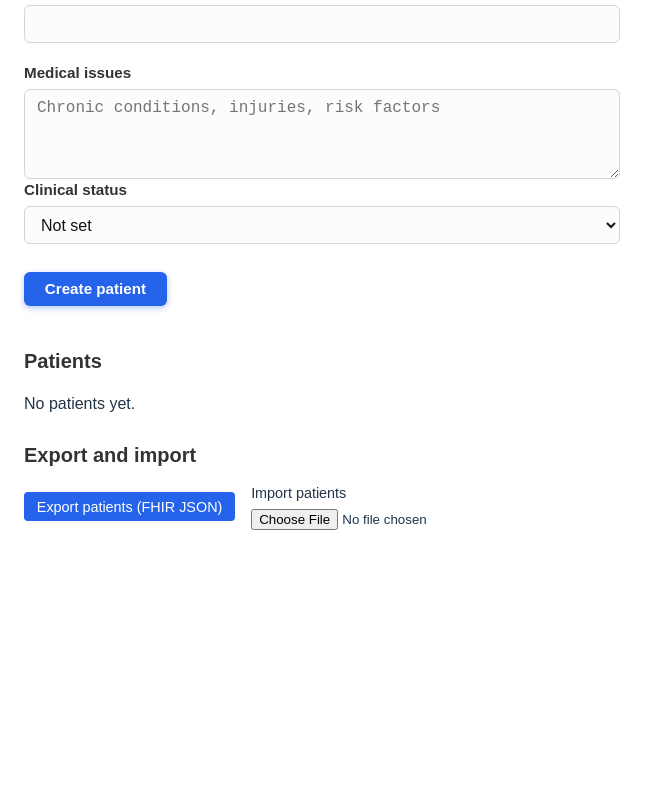
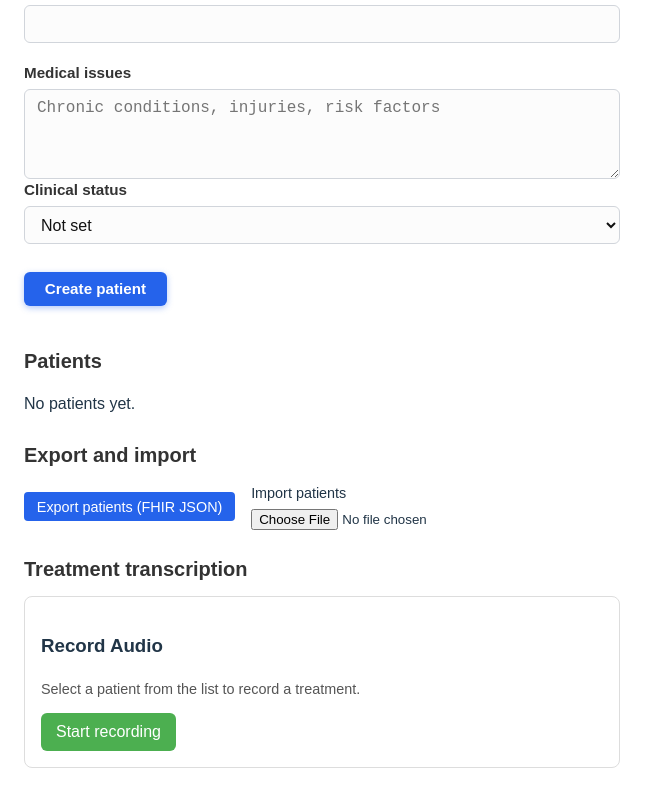
Before and after one commit to tamtam888/MedicalCare, a React (Vite) app: page / in a window 1280 px wide. Shown: the part 1082-1882 px from the top of the page, without its empty margins (0-662 px from the left). Before the commit the page ends 1644 px from the top, so only its background shows below. Built offline with nearby package versions, Linux system fonts and the light colour scheme.

Commit message:
Add treatment transcription feature with audio recording

```diff
--- a/src/App.jsx
+++ b/src/App.jsx
@@ -5,6 +5,7 @@ import PatientList from "./components/PatientList";
 import PatientHistory from "./components/PatientHistory";
 import AttachReports from "./components/AttachReports";
 import "./App.css";
+import RecordAudio from "./components/RecordAudio";
 
 const STORAGE_KEY = "patients";
 
@@ -27,12 +28,8 @@ function toFhirPatient(patient) {
     birthDate: patient.dateOfBirth || "",
     gender: patient.gender || "",
     telecom: [
-      patient.phone
-        ? { system: "phone", value: patient.phone }
-        : null,
-      patient.email
-        ? { system: "email", value: patient.email }
-        : null,
+      patient.phone ? { system: "phone", value: patient.phone } : null,
+      patient.email ? { system: "email", value: patient.email } : null,
     ].filter(Boolean),
     address: [
       {
@@ -72,9 +69,7 @@ function fromFhirPatient(fhirPatient) {
   const name = Array.isArray(fhirPatient.name)
     ? fhirPatient.name[0] || {}
     : {};
-  const given = Array.isArray(name.given)
-    ? name.given[0] || ""
-    : "";
+  const given = Array.isArray(name.given) ? name.given[0] || "" : "";
   const telecom = Array.isArray(fhirPatient.telecom)
     ? fhirPatient.telecom
     : [];
@@ -116,7 +111,6 @@ function fromFhirPatient(fhirPatient) {
 }
 
 function App() {
-  // Load patients once from localStorage on first render
   const [patients, setPatients] = useState(() => {
     try {
       const stored = localStorage.getItem(STORAGE_KEY);
@@ -141,7 +135,6 @@ function App() {
   const [selectedPatientIdNumber, setSelectedPatientIdNumber] =
     useState(null);
 
-  // Persist patients to localStorage whenever they change
   useEffect(() => {
     try {
       localStorage.setItem(STORAGE_KEY, JSON.stringify(patients));
@@ -157,7 +150,6 @@ function App() {
     const createdAt = new Date().toISOString();
     const idNumber = String(formData.idNumber).trim();
 
-    // Prevent duplicate ID numbers
     const exists = patients.some(
       (p) => String(p.idNumber).trim() === idNumber
     );
@@ -192,7 +184,6 @@ function App() {
     const newIdNumber = String(updatedData.idNumber).trim();
     const oldIdNumber = String(editingPatient.idNumber).trim();
 
-    // If ID number changed, ensure uniqueness
     if (newIdNumber !== oldIdNumber) {
       const exists = patients.some(
         (p) => String(p.idNumber).trim() === newIdNumber
@@ -285,10 +276,9 @@ function App() {
       })),
     };
 
-    const blob = new Blob(
-      [JSON.stringify(fhirBundle, null, 2)],
-      { type: "application/json" }
-    );
+    const blob = new Blob([JSON.stringify(fhirBundle, null, 2)], {
+      type: "application/json",
+    });
     const url = URL.createObjectURL(blob);
 
     const link = document.createElement("a");
@@ -319,18 +309,14 @@ function App() {
 
         const importedResources = json.entry
           .map((entry) => entry.resource)
-          .filter(
-            (res) => res && res.resourceType === "Patient"
-          );
+          .filter((res) => res && res.resourceType === "Patient");
 
         if (!importedResources.length) {
           alert("No Patient resources found in file.");
           return;
         }
 
-        const importedPatients = importedResources.map(
-          fromFhirPatient
-        );
+        const importedPatients = importedResources.map(fromFhirPatient);
 
         setPatients((prev) => {
           const map = new Map(
@@ -338,12 +324,8 @@ function App() {
               String(p.idNumber).trim(),
               {
                 ...p,
-                history: Array.isArray(p.history)
-                  ? p.history
-                  : [],
-                reports: Array.isArray(p.reports)
-                  ? p.reports
-                  : [],
+                history: Array.isArray(p.history) ? p.history : [],
+                reports: Array.isArray(p.reports) ? p.reports : [],
               },
             ])
           );
@@ -380,6 +362,31 @@ function App() {
     };
 
     reader.readAsText(file);
+  };
+
+  const handleSaveTranscription = (idNumber, transcriptionText) => {
+    if (!idNumber || !transcriptionText || !transcriptionText.trim()) {
+      return;
+    }
+
+    const entry = {
+      id: crypto.randomUUID(),
+      type: "Transcription",
+      title: "Treatment transcription",
+      date: new Date().toISOString(),
+      summary: transcriptionText.trim(),
+    };
+
+    setPatients((prev) =>
+      prev.map((p) =>
+        p.idNumber === idNumber
+          ? {
+              ...p,
+              history: [...(p.history || []), entry],
+            }
+          : p
+      )
+    );
   };
 
   return (
@@ -434,6 +441,14 @@ function App() {
         </div>
       </section>
 
+      <section className="app-section">
+        <h2 className="section-title">Treatment transcription</h2>
+        <RecordAudio
+          selectedPatient={selectedPatient}
+          onSaveTranscription={handleSaveTranscription}
+        />
+      </section>
+
       {selectedPatient && (
         <section className="app-section">
           <h2 className="section-title">
--- /dev/null
+++ b/src/components/RecordAudio.css
@@ -0,0 +1,91 @@
+.record-audio-container {
+  padding: 1rem;
+  border: 1px solid #ddd;
+  border-radius: 8px;
+}
+
+.btn-start {
+  padding: 10px 15px;
+  background-color: #4caf50;
+  color: white;
+  border: none;
+  border-radius: 6px;
+  cursor: pointer;
+}
+
+.btn-stop {
+  padding: 10px 15px;
+  background-color: #e53935;
+  color: white;
+  border: none;
+  border-radius: 6px;
+  cursor: pointer;
+}
+
+.audio-preview {
+  margin-top: 1rem;
+}
+
+.live-transcription-box {
+  margin-top: 1rem;
+  padding: 12px;
+  border: 1px solid #ccc;
+  background: #fefefe;
+  border-radius: 6px;
+}
+
+.transcription-text {
+  margin-top: 8px;
+  font-size: 14px;
+  line-height: 1.4;
+  color: #333;
+  min-height: 40px;
+}
+.record-audio-container {
+  padding: 1rem;
+  border: 1px solid #ddd;
+  border-radius: 8px;
+}
+
+.btn-start {
+  padding: 10px 15px;
+  background-color: #4caf50;
+  color: white;
+  border: none;
+  border-radius: 6px;
+  cursor: pointer;
+}
+
+.btn-stop {
+  padding: 10px 15px;
+  background-color: #e53935;
+  color: white;
+  border: none;
+  border-radius: 6px;
+  cursor: pointer;
+}
+
+.audio-preview {
+  margin-top: 1rem;
+}
+
+.live-transcription-box {
+  margin-top: 1rem;
+  padding: 12px;
+  border: 1px solid #ccc;
+  background: #fefefe;
+  border-radius: 6px;
+}
+
+.transcription-text {
+  margin-top: 8px;
+  font-size: 14px;
+  line-height: 1.4;
+  color: #333;
+  min-height: 40px;
+}
+.recording-patient-label {
+  margin-bottom: 0.75rem;
+  font-size: 0.9rem;
+  color: #555;
+}
--- /dev/null
+++ b/src/components/RecordAudio.jsx
@@ -0,0 +1,157 @@
+import React, { useState, useRef, useEffect } from "react";
+import "./RecordAudio.css";
+
+function RecordAudio({ selectedPatient, onSaveTranscription }) {
+  const [isRecording, setIsRecording] = useState(false);
+  const [audioURL, setAudioURL] = useState("");
+  const [transcription, setTranscription] = useState("");
+  const transcriptionIntervalRef = useRef(null);
+
+  const mediaRecorderRef = useRef(null);
+  const audioChunksRef = useRef([]);
+
+  const fakeWords = [
+    "The",
+    "patient",
+    "report",
+    "indicates",
+    "mild",
+    "tension,",
+    "voice",
+    "fatigue,",
+    "breathing",
+    "improving.",
+    "Continue",
+    "hydration",
+    "and",
+    "daily",
+    "exercises.",
+    "Recommend",
+    "follow-up.",
+  ];
+
+  const startFakeTranscription = () => {
+    let index = 0;
+
+    transcriptionIntervalRef.current = setInterval(() => {
+      setTranscription((prev) => prev + " " + fakeWords[index]);
+      index = (index + 1) % fakeWords.length;
+    }, 800);
+  };
+
+  const stopFakeTranscription = () => {
+    if (transcriptionIntervalRef.current) {
+      clearInterval(transcriptionIntervalRef.current);
+      transcriptionIntervalRef.current = null;
+    }
+  };
+
+  const handleStart = async () => {
+    if (!selectedPatient) {
+      console.warn("No patient selected for recording.");
+      return;
+    }
+
+    try {
+      const stream = await navigator.mediaDevices.getUserMedia({ audio: true });
+
+      audioChunksRef.current = [];
+      const recorder = new MediaRecorder(stream);
+
+      recorder.ondataavailable = (event) => {
+        audioChunksRef.current.push(event.data);
+      };
+
+      recorder.onstop = () => {
+        const audioBlob = new Blob(audioChunksRef.current, {
+          type: "audio/mp3",
+        });
+        const url = URL.createObjectURL(audioBlob);
+        setAudioURL(url);
+      };
+
+      recorder.start();
+      mediaRecorderRef.current = recorder;
+
+      setIsRecording(true);
+      setTranscription("");
+      startFakeTranscription();
+    } catch (error) {
+      console.error("Error accessing microphone:", error);
+    }
+  };
+
+  const handleStop = () => {
+    if (mediaRecorderRef.current) {
+      mediaRecorderRef.current.stop();
+    }
+
+    stopFakeTranscription();
+    setIsRecording(false);
+
+    if (
+      selectedPatient &&
+      onSaveTranscription &&
+      transcription &&
+      transcription.trim()
+    ) {
+      onSaveTranscription(selectedPatient.idNumber, transcription);
+    }
+  };
+
+  useEffect(() => {
+    return () => {
+      stopFakeTranscription();
+    };
+  }, []);
+
+  return (
+    <div className="record-audio-container">
+      <h3>Record Audio</h3>
+
+      {selectedPatient ? (
+        <p className="recording-patient-label">
+          Recording for: {selectedPatient.firstName}{" "}
+          {selectedPatient.lastName} (ID {selectedPatient.idNumber})
+        </p>
+      ) : (
+        <p className="recording-patient-label">
+          Select a patient from the list to record a treatment.
+        </p>
+      )}
+
+      {!isRecording && (
+        <button
+          className="btn-start"
+          onClick={handleStart}
+          disabled={!selectedPatient}
+        >
+          Start recording
+        </button>
+      )}
+
+      {isRecording && (
+        <button className="btn-stop" onClick={handleStop}>
+          Stop recording
+        </button>
+      )}
+
+     {(isRecording || transcription) && (
+  <div className="live-transcription-box">
+    <h4>{isRecording ? "Live transcription:" : "Final transcription:"}</h4>
+    <div className="transcription-text">{transcription}</div>
+  </div>
+)}
+
+
+      {audioURL && (
+        <div className="audio-preview">
+          <p>Preview:</p>
+          <audio controls src={audioURL}></audio>
+        </div>
+      )}
+    </div>
+  );
+}
+
+export default RecordAudio;
```
